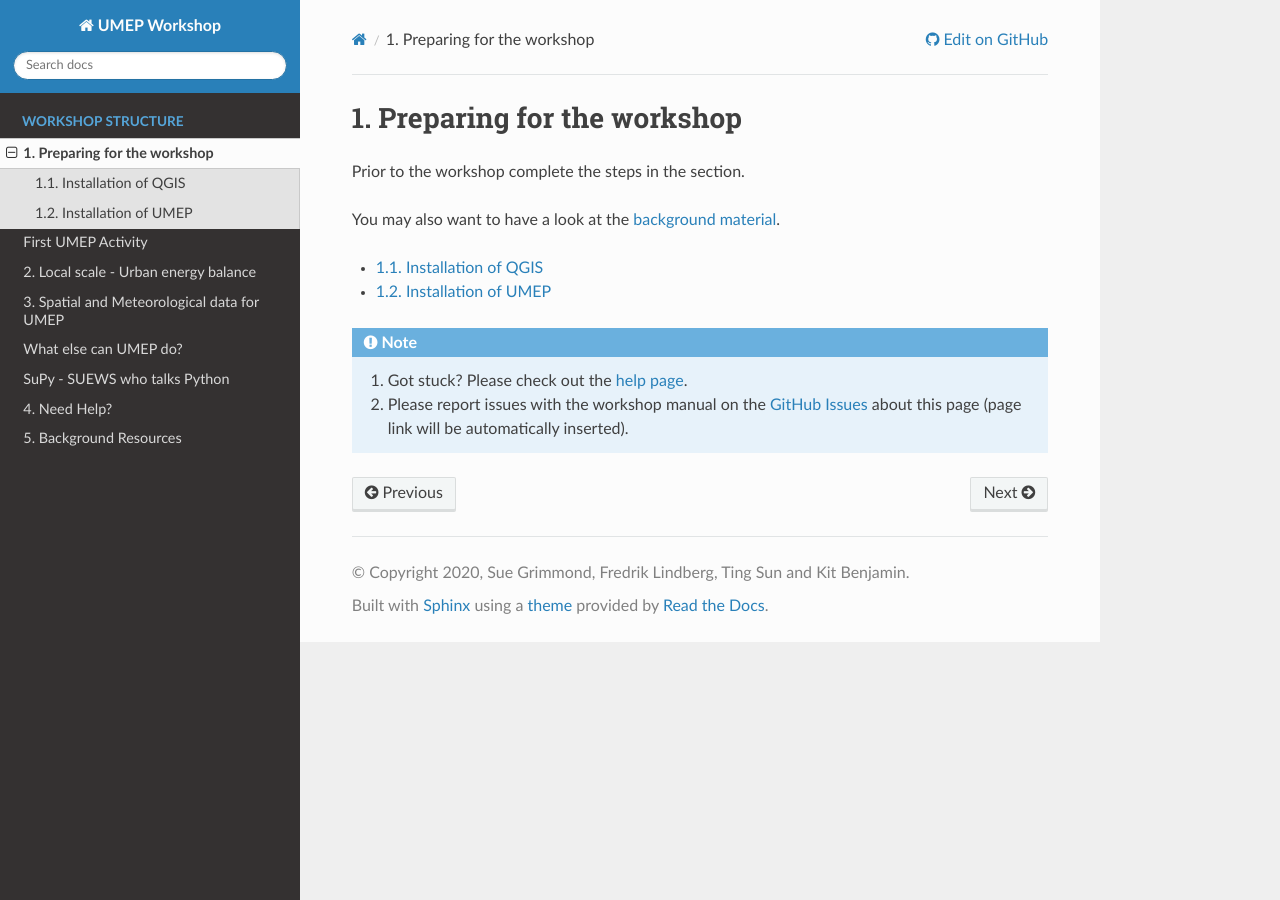
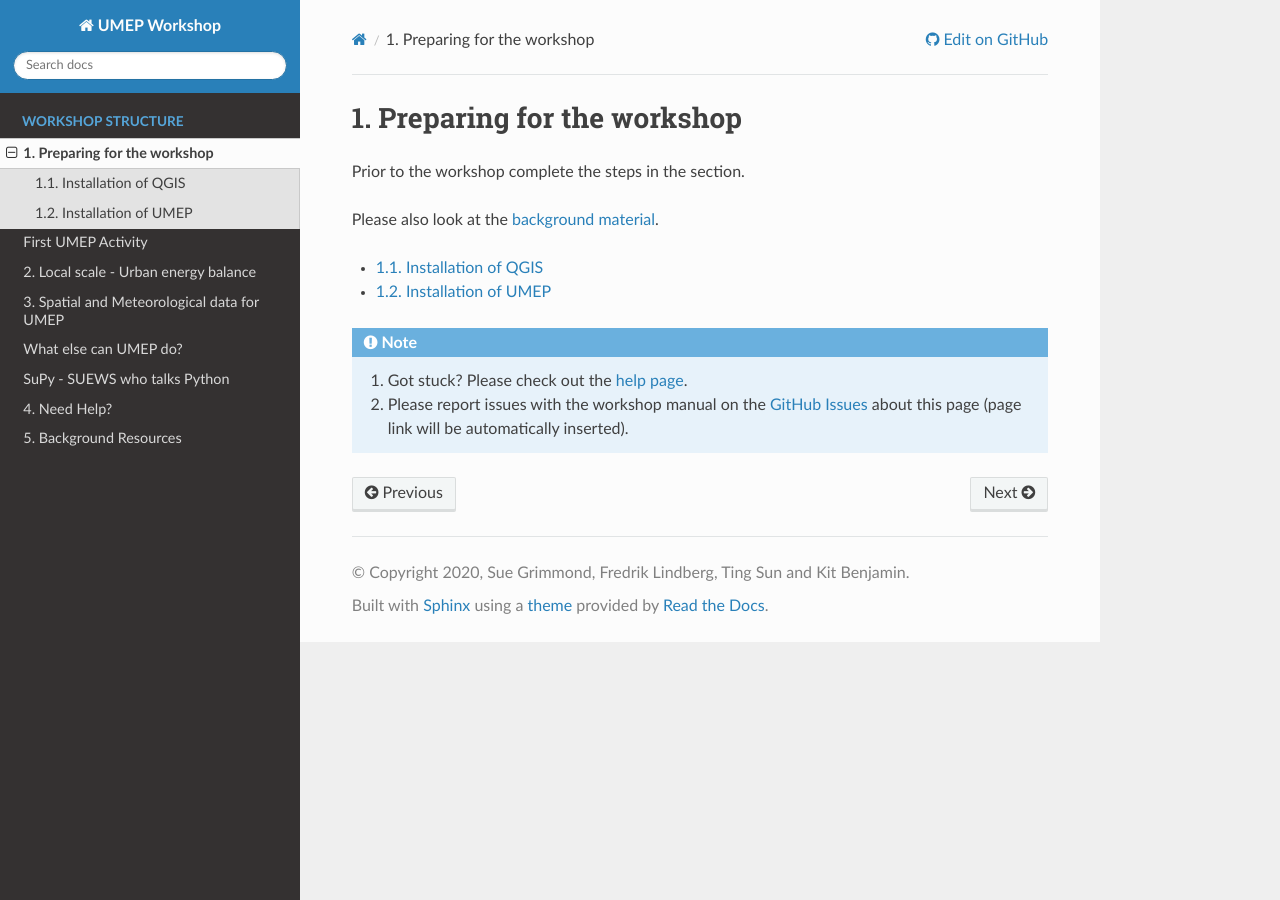
Before and after one commit to Urban-Meteorology-Reading/UMEP-Workshop, a Sphinx documentation site: the page built from source/Prepare/PrepareForTheWorkshop.rst, in a window 1280 px wide. Built offline with Sphinx 7.4.7 and the Read the Docs theme 2.0.0, drawn with Linux system fonts in a browser that asks for light colours.

Commit message:
Update PrepareForTheWorkshop.rst

```diff
--- a/source/Prepare/PrepareForTheWorkshop.rst
+++ b/source/Prepare/PrepareForTheWorkshop.rst
@@ -3,7 +3,7 @@ Preparing for the workshop
 
 Prior to the workshop complete the steps in the section.
 
-You may also want to have a look at the `background material <Background>`.
+Please also look at the `background material <Background>`.
 
 .. toctree::
    :maxdepth: 2
```
